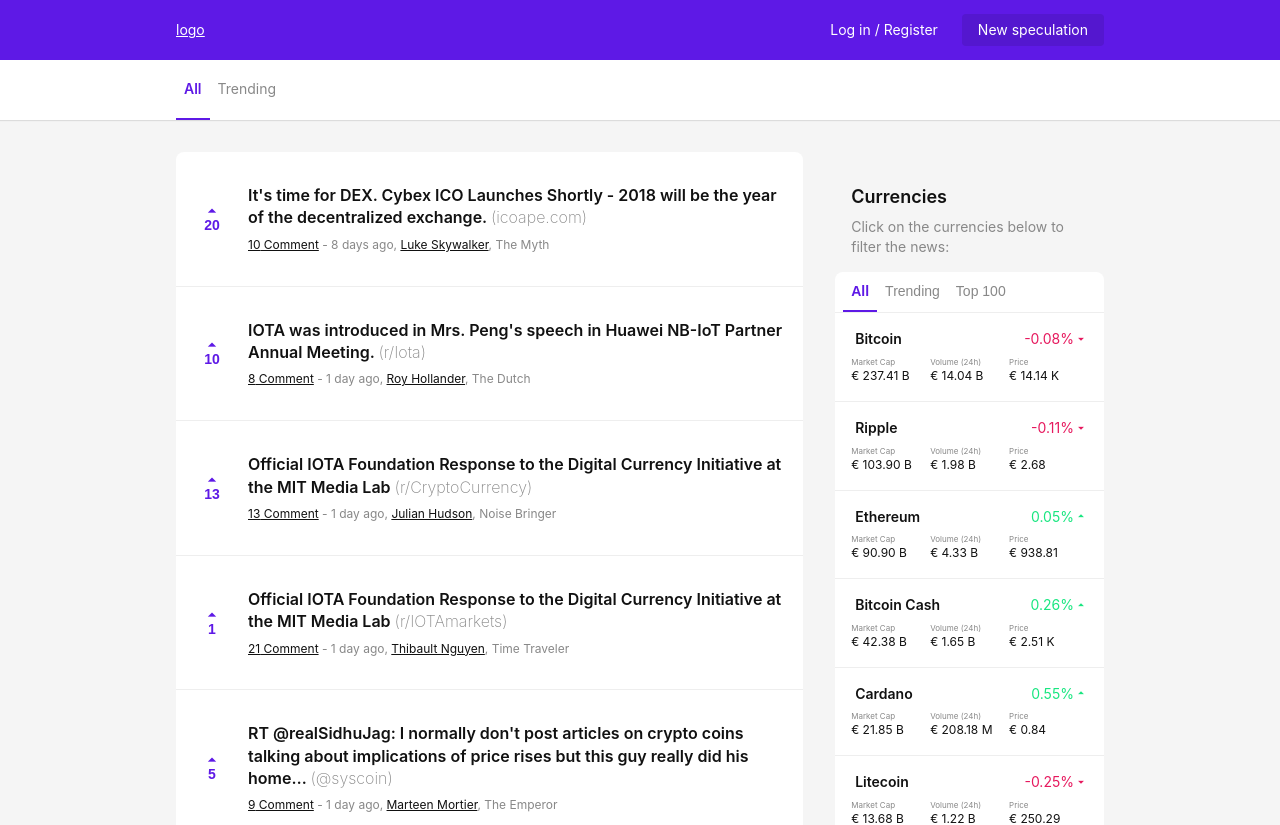
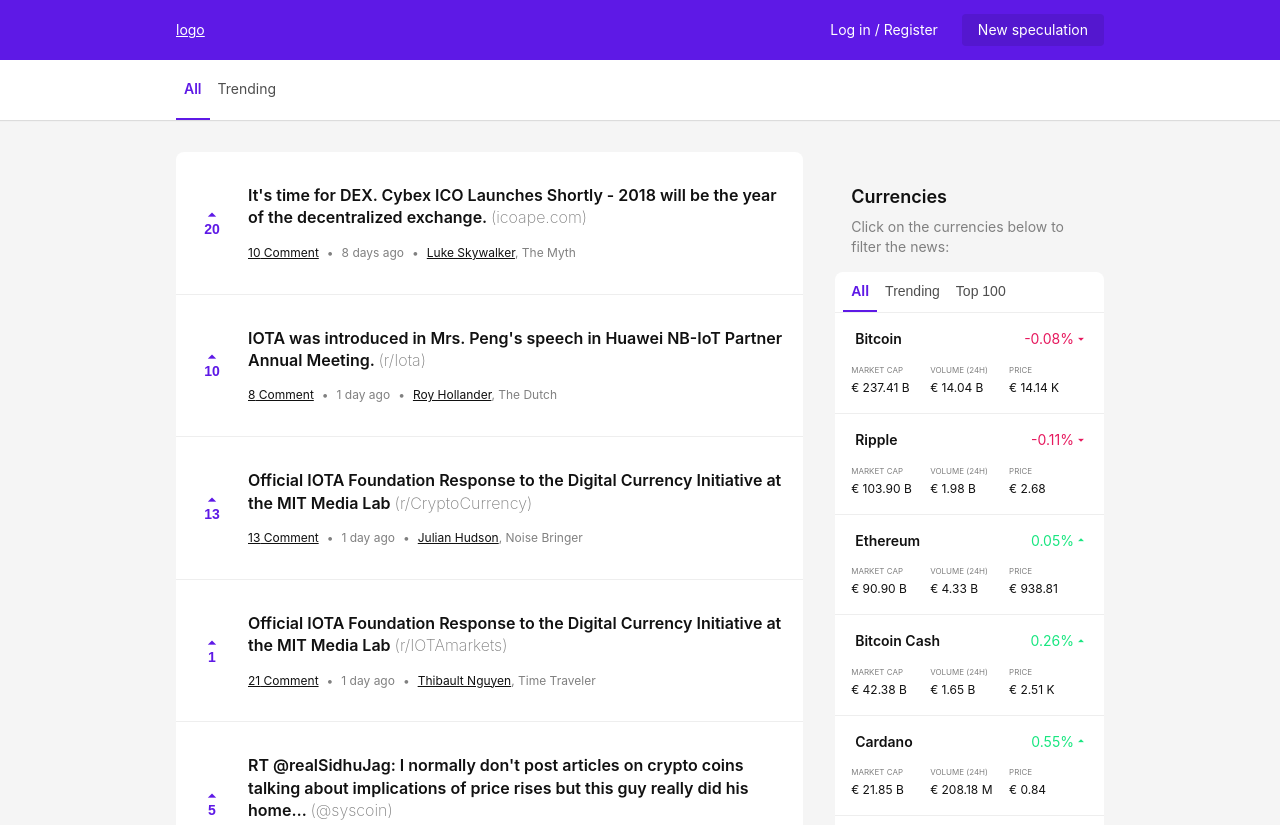
Before and after one commit to lemiffe/cn-front, a React (Create React App) app: page / in a window 1280 px wide. Shown: the top 825 px of the page. Built offline with nearby package versions, Linux system fonts and the light colour scheme; some icons are missing.

Commit message:
Add dark theme + fix variables  here and there

```diff
--- a/src/App.js
+++ b/src/App.js
@@ -86,11 +86,11 @@ class App extends Component {
                         <div className="o-news__detail">
                           <a className="u-reset-link u-link" href="#">
                           {news.comment} Comment{news.comment > 1 ? '': 's'}
-                          </a>{' '}
-                          - {distanceInWordsToNow(new Date(news.published_at))} ago,{' '}
-                          <a className="u-reset-link u-link" href="#">
-                            {news.author.name}
-                          </a>, {news.author.title}
+                          </a>
+                          <span className="u-dot-separator">•</span>
+                          <span>{distanceInWordsToNow(new Date(news.published_at))} ago</span>
+                          <span className="u-dot-separator">•</span>
+                          <a className="u-reset-link u-link" href="#">{news.author.name}</a>, {news.author.title}
                         </div>
                       </div>
                     </article>
--- a/src/index.css
+++ b/src/index.css
@@ -14,6 +14,7 @@ TODO:
 /* utility */
 @import "./styles/utility/breakpoint.css";
 @import "./styles/utility/column.css";
+@import "./styles/utility/dot-separator.css";
 @import "./styles/utility/ellipsis.css";
 @import "./styles/utility/reset-button.css";
 @import "./styles/utility/reset-link.css";
--- a/src/styles/organism/currency.css
+++ b/src/styles/organism/currency.css
@@ -1,6 +1,6 @@
 .o-currency {
   padding: calc(var(--unit) * 4);
-  background-color: var(--grayscale--5);
+  background-color: var(--color--interface);
 }
 
 .o-currency__header {
@@ -37,9 +37,13 @@
 
 .o-currency__figures {
   display: flex;
-  margin-top: calc(var(--unit) * 2);
+  margin-top: calc(var(--unit) * 4);
 }
 
 .o-currency__figures > * {
   width: calc(100% / 3);
 }
+
+.o-currency__figures > * > *:last-child {
+  margin-top: var(--unit);
+}
--- a/src/styles/organism/news.css
+++ b/src/styles/organism/news.css
@@ -14,14 +14,14 @@
 }
 
 .o-news__source {
-  color: var(--grayscale--2);
+  color: var(--color--detail);
   font-weight: var(--font-weight--1);
 }
 
 .o-news__detail {
-  margin-top: calc(var(--unit) * 2);
+  margin-top: calc(var(--unit) * 4);
   font-size: var(--font-size--1);
-  color: var(--grayscale--2);
+  color: var(--color--detail);
 }
 
 .o-news__vote {
--- a/src/styles/template/home.css
+++ b/src/styles/template/home.css
@@ -56,7 +56,7 @@
 
 .t-home__list > *:not(:last-child),
 .t-home__content > *:not(:last-child) {
-  border-bottom: 1px solid var(--grayscale--3);
+  border-bottom: 1px solid var(--color--border);
 }
 
 .t-home__sidebar {
@@ -81,17 +81,17 @@
 }
 
 .t-home__sidebar__currencies {
-  border-top: 1px solid var(--grayscale--3);
+  border-top: 1px solid var(--color--border);
 }
 
 .t-home__sidebar__currencies > *:not(:last-child) {
-  border-bottom: 1px solid var(--grayscale--3);
+  border-bottom: 1px solid var(--color--border);
 }
 
 .t-home__sidebar__footer {
-  background-color: var(--grayscale--5);
+  background-color: var(--color--interface);
   border-radius: 0 0 var(--border-radius--2) var(--border-radius--2);
-  border-top: 1px solid var(--grayscale--3);
+  border-top: 1px solid var(--color--border);
   padding: calc(var(--unit) * 6);
   display: flex;
 }
@@ -101,13 +101,11 @@
   justify-content: center;
 }
 
-.t-home__footer__container {
-  padding: calc(var(--unit) * 6);
+.t-home__footer {
+  background-color: var(--color--interface);
 }
 
-.t-home__footer__links {
-  background-color: var(--grayscale--4);
-  border-radius: var(--border-radius--2);
+.t-home__footer__container {
   padding: calc(var(--unit) * 6);
 }
 
--- a/src/styles/themes.css
+++ b/src/styles/themes.css
@@ -1,15 +1,16 @@
-.theme--sunshine {
-  --background-color--m-bar--1: var(--violet--1);
-  --color--m-bar--1: var(--grayscale--5);
-  --border-color--m-bar--1: var(--violet--1);
+.theme--sunshine{
+  --color--interface: var(--grayscale--5);
+  --color--background: var(--grayscale--4);
+  --color--border: var(--grayscale--3);
+  --color--text: var(--grayscale--1);
+  --color--link: var(--grayscale--1);
+  --color--label: #4e4e4e;
+  --color--detail: #808080;
 
-  --background-color--m-bar--2: var(--grayscale--5);
-  --color--m-bar--2: var(--grayscale--1);
+  --background-color--t-home__main: var(--color--background);
+  --color--t-home__main: var(--color--text);
 
-  --background-color--t-home__main: var(--grayscale--4);
-  --color--t-home__main: var(--grayscale--1);
-
-  --background-color--t-home__content: var(--grayscale--5);
+  --background-color--t-home__content: var(--color--interface);
   --border-radius--t-home__content: var(--border-radius--2);
 
   --background-color--m-button--1: var(--violet--1);
@@ -28,9 +29,57 @@
   --border-radius--m-button--4: 0;
   --color--m-button--4: var(--violet--1);
 
-  --color--m-navigation--1__item: var(--grayscale--2);
+  --background-color--m-bar--1: var(--violet--1);
+  --color--m-bar--1: var(--grayscale--5);
+  --border-color--m-bar--1: var(--violet--1);
+
+  --background-color--m-bar--2: var(--color--interface);
+  --color--m-bar--2: var(--color--text);
+
+  --color--m-navigation--1__item: var(--color--label);
   --color--m-navigation--1__item-is-active: var(--violet--1);
   --border-color--m-navigation--1__item-is-active: var(--violet--1);
+}
 
-  --color--link: var(--grayscale--1);
+.theme--moon {
+  --color--interface: #1a1a1a;
+  --color--background: var(--grayscale--1);
+  --color--border: var(--grayscale--1);
+  --color--text: var(--grayscale--5);
+  --color--link: var(--grayscale--5);
+  --color--label: #808080;
+  --color--detail: #4e4e4e;
+
+  --background-color--t-home__main: var(--color--background);
+  --color--t-home__main: var(--color--text);
+
+  --background-color--t-home__content: var(--color--interface);
+  --border-radius--t-home__content: var(--border-radius--2);
+
+  --background-color--m-button--1: var(--violet--1);
+  --border-radius--m-button--1: var(--border-radius--1);
+  --color--m-button--1: var(--grayscale--5);
+
+  --background-color--m-button--2: transparent;
+  --border-radius--m-button--2: 0;
+  --color--m-button--2: var(--grayscale--5);
+
+  --background-color--m-button--3: var(--violet--2);
+  --border-radius--m-button--3: var(--border-radius--1);
+  --color--m-button--3: var(--grayscale--5);
+
+  --background-color--m-button--4: transparent;
+  --border-radius--m-button--4: 0;
+  --color--m-button--4: var(--violet--1);
+
+  --background-color--m-bar--1: var(--violet--1);
+  --color--m-bar--1: var(--grayscale--5);
+  --border-color--m-bar--1: var(--violet--1);
+
+  --background-color--m-bar--2: var(--color--interface);
+  --color--m-bar--2: var(--color--text);
+
+  --color--m-navigation--1__item: var(--color--label);
+  --color--m-navigation--1__item-is-active: var(--violet--1);
+  --border-color--m-navigation--1__item-is-active: var(--violet--1);
 }
--- /dev/null
+++ b/src/styles/utility/dot-separator.css
@@ -0,0 +1,3 @@
+.u-dot-separator {
+    padding: 0 calc(var(--unit) * 2);
+}
--- a/src/styles/utility/typography.css
+++ b/src/styles/utility/typography.css
@@ -1,20 +1,21 @@
 .u-typography-1 {
   font-size: var(--font-size--4);
   font-weight: var(--font-weight--3);
-  color: var(--grayscale--1);
+  color: var(--color--text);
 }
 
 .u-typography-2 {
   font-size: var(--font-size--2);
-  color: var(--grayscale--2);
+  color: var(--color--detail);
 }
 
 .u-typography-3 {
   font-size: 8px;
-  color: var(--grayscale--2);
+  text-transform: uppercase;
+  color: var(--color--detail);
 }
 
 .u-typography-4 {
   font-size: var(--font-size--1);
-  color: var(--grayscale--1);
+  color: var(--color--text);
 }
```
